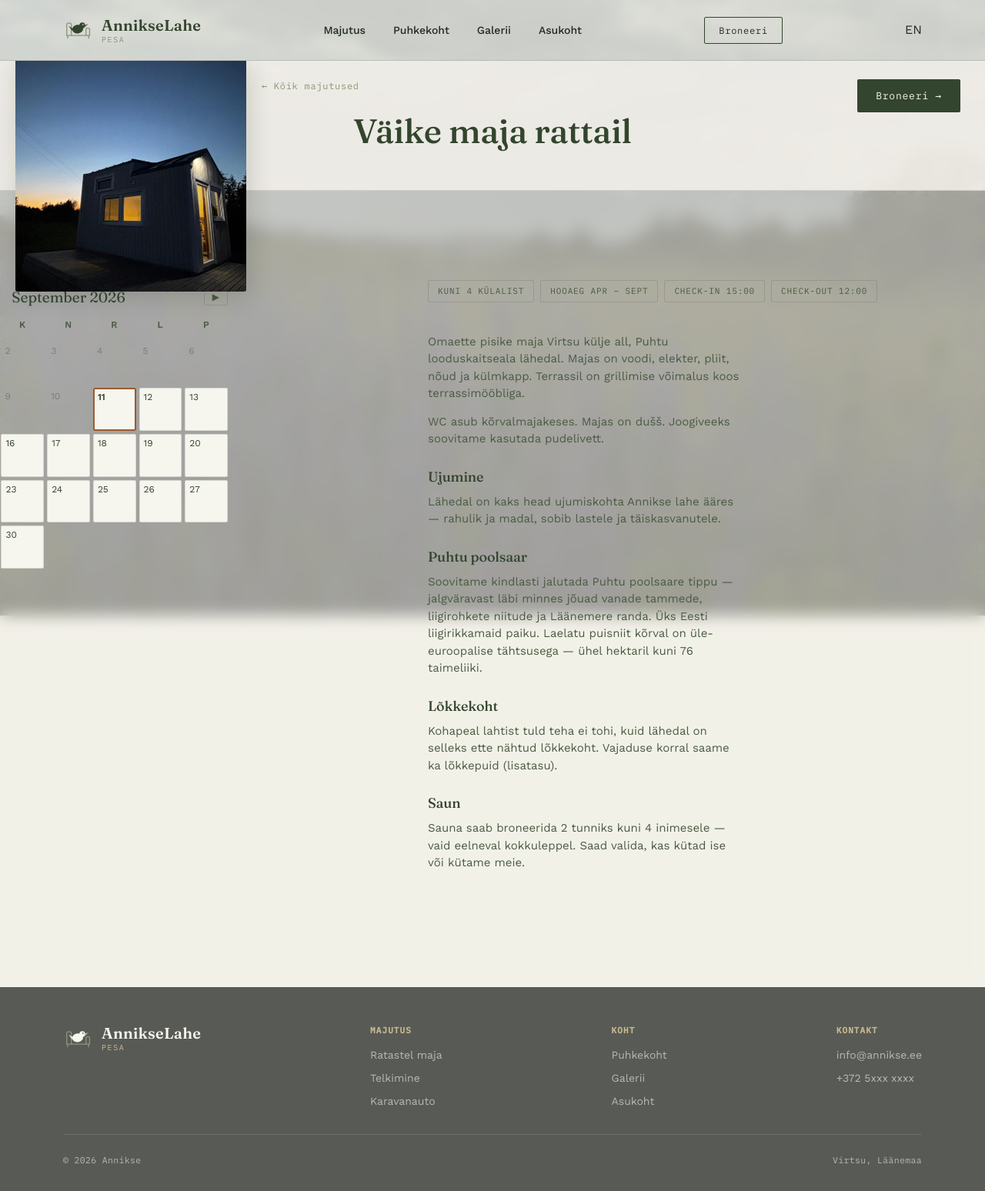
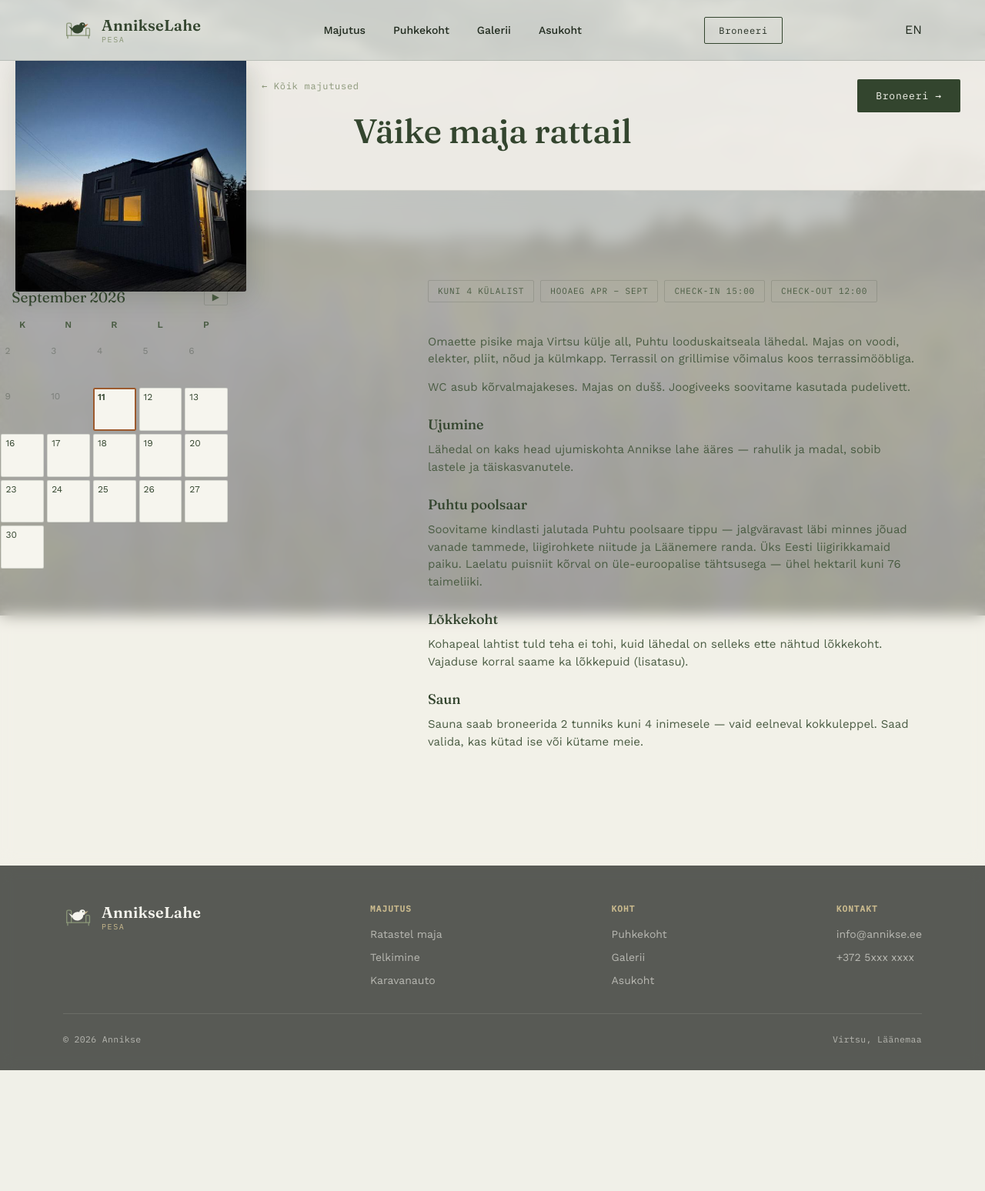
Before and after one commit to m1tsui/wwwannikse, a FastAPI app: page /ee/majutus/vaike-maja in a window 1280 px wide. Shown: the whole page at 77% size. After the commit the page ends 1391 px from the top, so only its background shows below. Run offline with FastAPI, Linux system fonts and the light colour scheme; data that the repository does not hold is empty.

Commit message:
style: remove max-width 44ch constraint on description paragraphs
Co-Authored-By: Claude Sonnet 4.6 <noreply@anthropic.com>
Claude-Session: https://claude.ai/code/session_017yhzPe9vmkkHmzvgsC2XDu

```diff
--- a/static/styles.css
+++ b/static/styles.css
@@ -856,7 +856,6 @@
   .majutus-kirjeldus p {
     color: var(--pine-dim);
     font-size: 15px;
-    max-width: 44ch;
     margin-bottom: 14px;
   }
 
```
